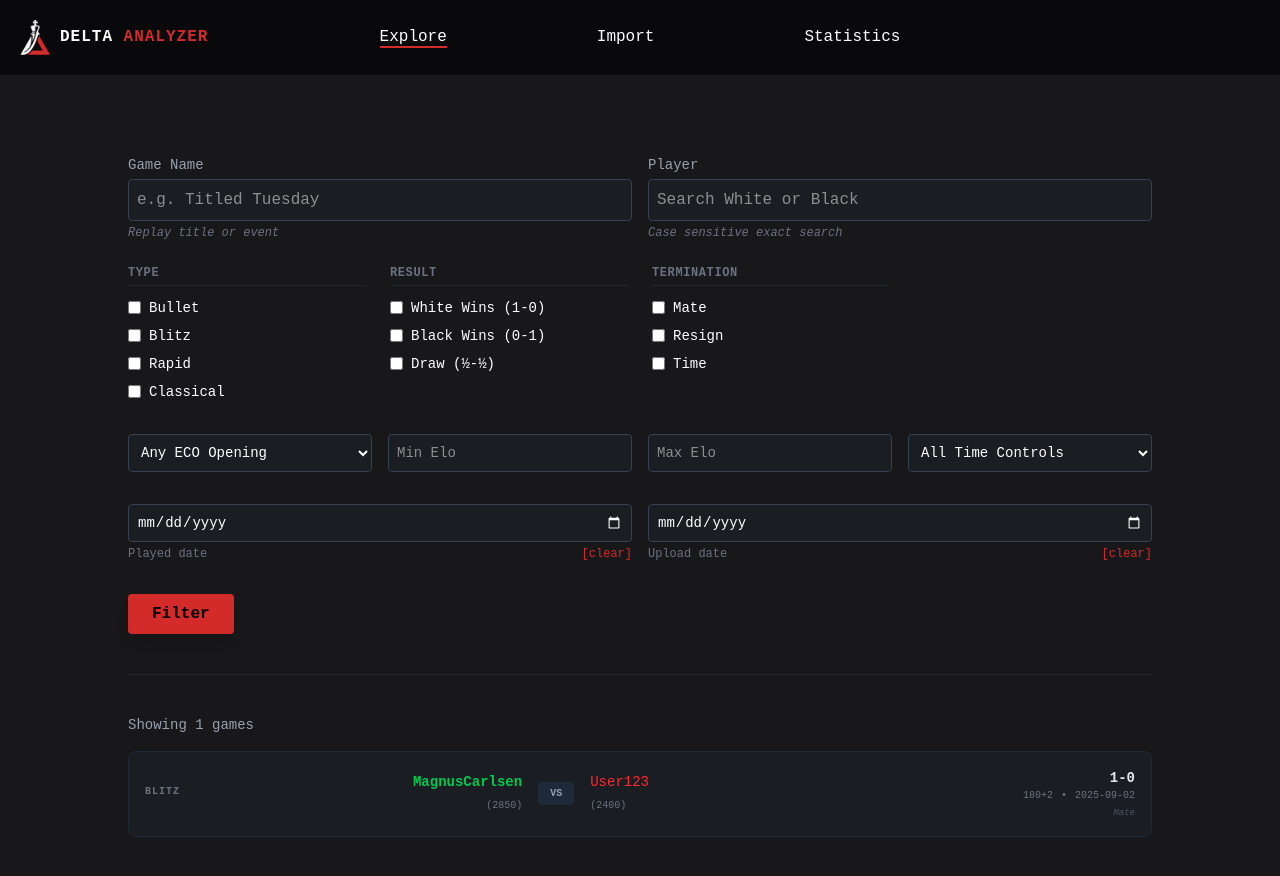
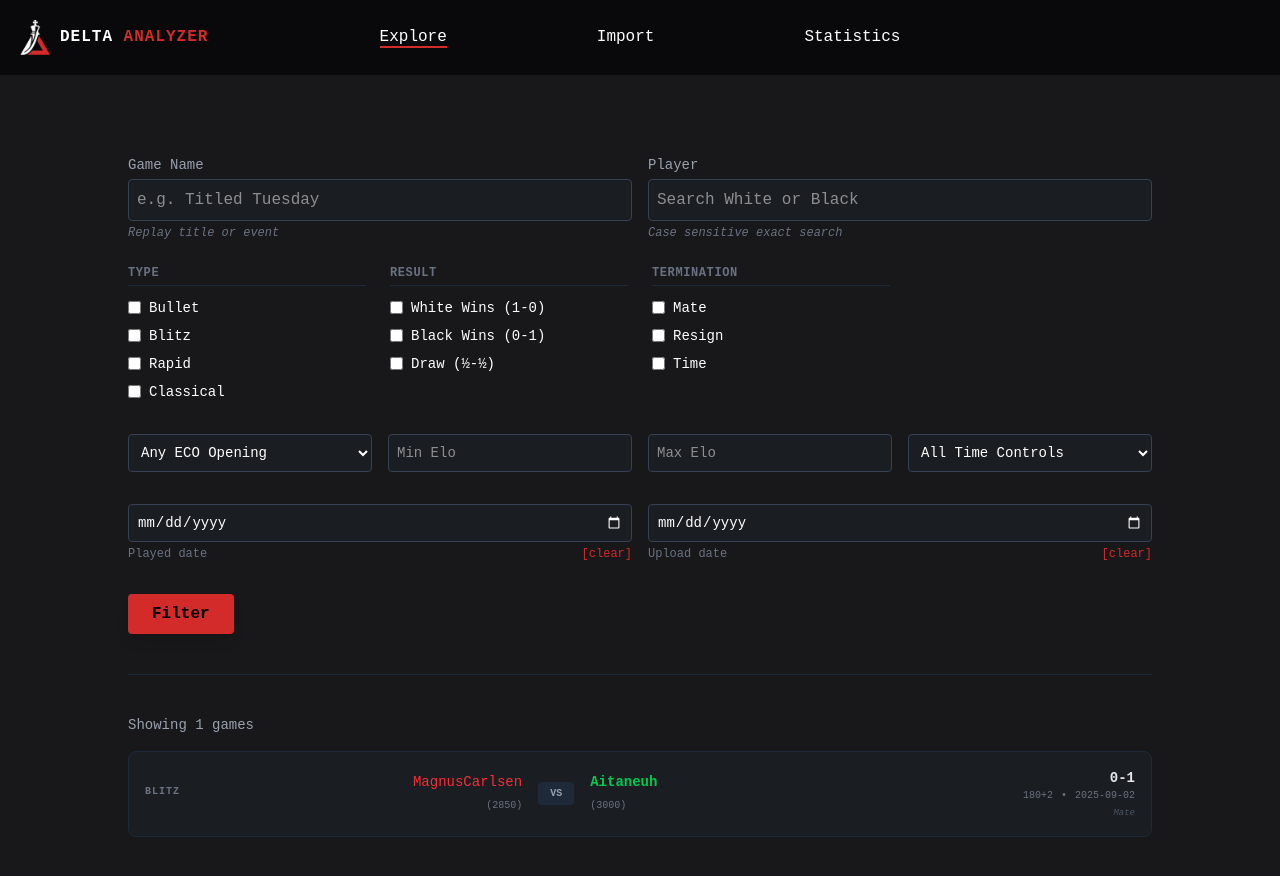
Before and after one commit to Aitaneuh/delta-analyzer, a Vue app: page / in a window 1280 px wide. Built offline with nearby package versions, Linux system fonts and the light colour scheme.

Commit message:
done game page

```diff
--- a/package.json
+++ b/package.json
@@ -16,12 +16,13 @@
     "format": "prettier --write --experimental-cli src/"
   },
   "dependencies": {
+    "@lichess-org/pgn-viewer": "^2.6.0",
     "@tailwindcss/vite": "^4.3.0",
+    "chessground": "^9.0.0",
     "pinia": "^3.0.4",
     "tailwindcss": "^4.3.0",
     "vue": "^3.5.32",
-    "vue-router": "^5.0.4",
-    "chessground": "^9.0.0"
+    "vue-router": "^5.0.4"
   },
   "devDependencies": {
     "@tsconfig/node24": "^24.0.4",
--- a/src/components/game-detail/ChessBoard.vue
+++ b/src/components/game-detail/ChessBoard.vue
@@ -2,9 +2,11 @@
 import { ref, onMounted, watch } from 'vue'
 import { Chessground } from 'chessground'
 import type { Api } from 'chessground/api'
+
+// Official Lichess Layout & Theme Asset Streams
 import 'chessground/assets/chessground.base.css'
-import 'chessground/assets/chessground.brown.css'
-import 'chessground/assets/chessground.cburnett.css'
+import 'chessground/assets/chessground.brown.css'     // Classic brown/wood style theme
+import 'chessground/assets/chessground.cburnett.css'  // Standard crisp piece set
 
 interface Props {
   fen?: string
@@ -26,13 +28,16 @@ onMounted(() => {
     boardApi = Chessground(boardContainer.value, {
       fen: props.fen,
       orientation: props.orientation,
-      viewOnly: !props.interactive,
+      viewOnly: false, // Must be false so the board registers right-clicks for shapes
       movable: {
         free: false,
-        color: undefined,
+        color: props.interactive ? 'both' : undefined, // Controls piece dragging based on prop
+        dests: undefined
       },
       drawable: {
-        enabled: false,
+        enabled: true,
+        visible: true,
+        eraseOnClick: true, // Left click clears everything, exactly like Lichess
       },
       highlight: {
         lastMove: true,
@@ -48,35 +53,40 @@ onMounted(() => {
 
 watch(() => props.fen, (newFen) => {
   if (boardApi && newFen) {
-    boardApi.set({
-      fen: newFen,
-    })
+    boardApi.set({ fen: newFen })
   }
 })
 
 watch(() => props.orientation, (newOrientation) => {
   if (boardApi) {
+    boardApi.set({ orientation: newOrientation })
+  }
+})
+
+watch(() => props.interactive, (isNewInteractive) => {
+  if (boardApi) {
     boardApi.set({
-      orientation: newOrientation,
+      movable: { color: isNewInteractive ? 'both' : undefined }
     })
   }
 })
 </script>
 
 <template>
-  <div class="bg-[#1a1d21] rounded-lg overflow-hidden border border-gray-800">
-    <div ref="boardContainer" class="chessboard-container" style="width: 100%; aspect-ratio: 1/1;"></div>
+  <div class="bg-[#1a1d21] rounded-lg overflow-hidden border border-gray-800 p-2">
+    <div ref="boardContainer" class="chessboard-container blue" @contextmenu.prevent
+      style="width: 100%; aspect-ratio: 1/1;"></div>
   </div>
 </template>
 
 <style scoped>
+/* Ensure the grid wrap fills out the parent dimensions fluidly */
 .chessboard-container :deep(.cg-wrap) {
   width: 100%;
   height: 100%;
 }
 
-/* Custom styling to match dark theme */
 .chessboard-container :deep(cg-board) {
-  background-color: #ff4848;
+  background-color: #ff6666;
 }
 </style>
--- a/src/components/game-detail/GameInfo.vue
+++ b/src/components/game-detail/GameInfo.vue
@@ -42,12 +42,6 @@ const resultText = computed(() => {
   if (props.winner === 'black') return `0-1 (Black won${props.termination ? ` by ${props.termination}` : ''})`
   if (props.winner === 'draw') return `½-½ (Draw${props.termination ? ` by ${props.termination}` : ''})`
   return props.result
-})
-
-const sourceIcon = computed(() => {
-  if (props.source === 'chess.com') return '♟️'
-  if (props.source === 'lichess') return '♞'
-  return '🎮'
 })
 
 const formattedDate = computed(() => {
@@ -121,8 +115,7 @@ const formattedDate = computed(() => {
       <!-- Source -->
       <div class="pb-3 border-b border-gray-800">
         <span class="text-gray-500">Source: </span>
-        <span class="text-gray-200">
-          {{ sourceIcon }} {{ source }}
+        <span class="text-gray-200"> {{ source }}
         </span>
       </div>
 
--- a/src/stores/gameStore.ts
+++ b/src/stores/gameStore.ts
@@ -24,15 +24,14 @@ export const useGameStore = defineStore('game', () => {
     {
       id: 'gh3970g3',
       event: 'Titled Tuesday Blitz September 2025',
-      game_name: 'Blitz vs Magnus',
       played_date: '2025-09-02',
       imported_date: '2026-05-13',
       white_player: 'MagnusCarlsen',
-      black_player: 'User123',
+      black_player: 'Aitaneuh',
       white_elo: 2850,
-      black_elo: 2400,
-      result: '1-0',
-      winner: 'white',
+      black_elo: 3000,
+      result: '0-1',
+      winner: 'black',
       time_control: '180+2',
       game_type: 'blitz',
       eco_code: 'B20',
@@ -43,8 +42,13 @@ export const useGameStore = defineStore('game', () => {
       moves_count: 4,
       initial_fen: 'rnbqkbnr/pppppppp/8/8/8/8/PPPPPPPP/RNBQKBNR w KQkq - 0 1',
       final_fen: 'rnbqkbnr/pp1ppppp/8/2p5/3PP3/8/PPP2PPP/RNBQKBNR b KQkq d3 0 2',
-      source: 'web_upload',
+      source: 'unknown',
       link: '',
+      white_country: null,
+      black_country: null,
+      white_avatar: null,
+      black_avatar: null,
+      has_annotations: false,
     },
   ])
 
@@ -57,7 +61,7 @@ export const useGameStore = defineStore('game', () => {
   // 2. GETTERS
   // ==========================================
 
-  // Complete filtering logic using all criteria from your Search view
+  // Complete filtering logic using all criteria from Search view
   const filteredGames = computed(() => {
     return allGames.value.filter((game) => {
       // Game Type Filter
@@ -70,12 +74,6 @@ export const useGameStore = defineStore('game', () => {
         !filters.value.player_name ||
         game.white_player.toLowerCase().includes(filters.value.player_name.toLowerCase()) ||
         game.black_player.toLowerCase().includes(filters.value.player_name.toLowerCase())
-
-      // Game Title Filter
-      const matchGameName =
-        !filters.value.game_name ||
-        game.game_name.toLowerCase().includes(filters.value.game_name.toLowerCase()) ||
-        game.event.toLowerCase().includes(filters.value.game_name.toLowerCase())
 
       // Result Filter (1-0, 0-1, 1/2-1/2)
       const matchResult =
@@ -106,7 +104,6 @@ export const useGameStore = defineStore('game', () => {
       return (
         matchType &&
         matchPlayer &&
-        matchGameName &&
         matchResult &&
         matchTermination &&
         matchEco &&
--- a/src/types/game.ts
+++ /dev/null
@@ -1,19 +0,0 @@
-export interface ChessGame {
-  id: string
-  event: string
-  game_name: string
-  played_date: string | Date
-  imported_date: string | Date
-  white_player: string
-  black_player: string
-  white_elo: number
-  black_elo: number
-  result: '1-0' | '0-1' | '1/2-1/2'
-  time_control: string
-  game_type: 'bullet' | 'blitz' | 'rapid' | 'classical'
-  eco_code: string
-  opening: string
-  termination: 'mate' | 'time' | 'resign'
-  pgn: string
-  moves: string
-}
```
Also changed, not shown: 1 other file (tests, documents, lock files or other folders).
